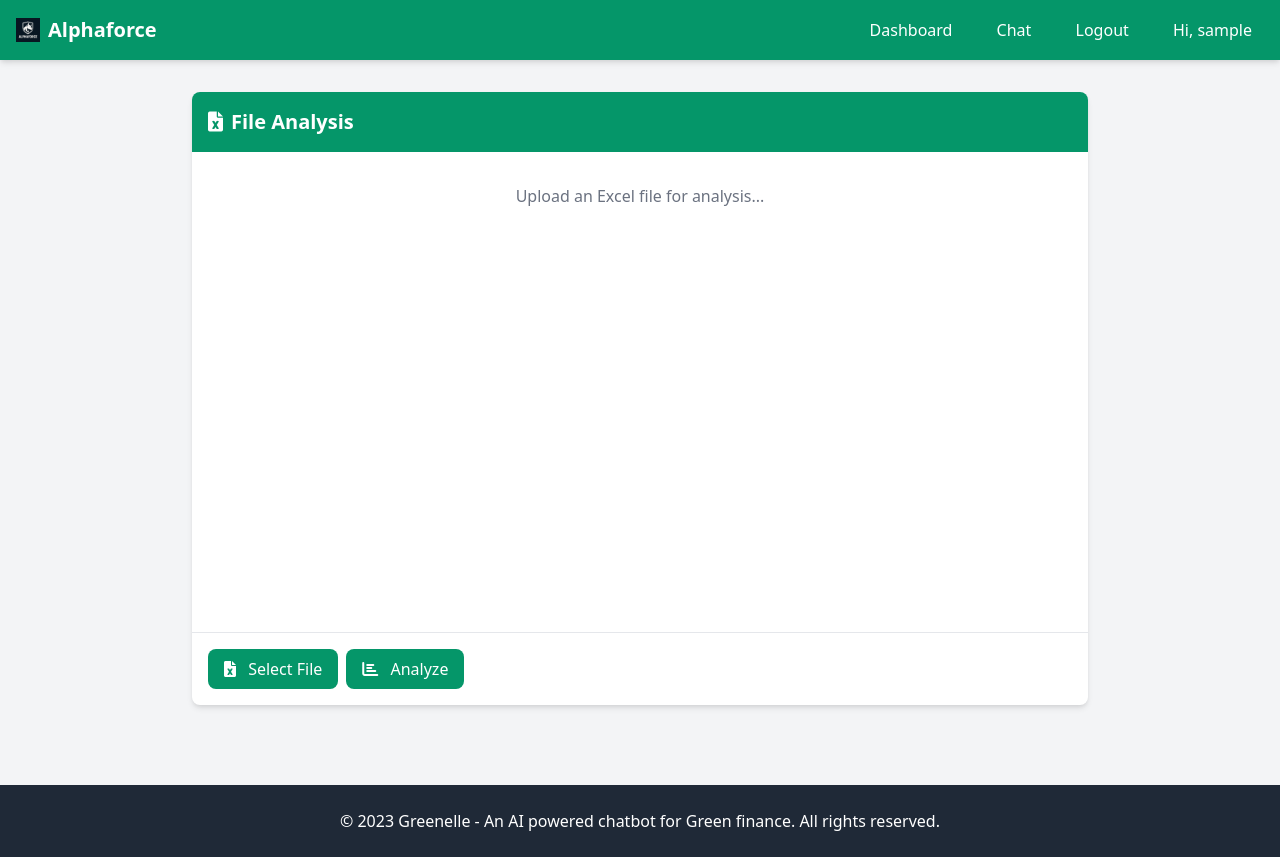
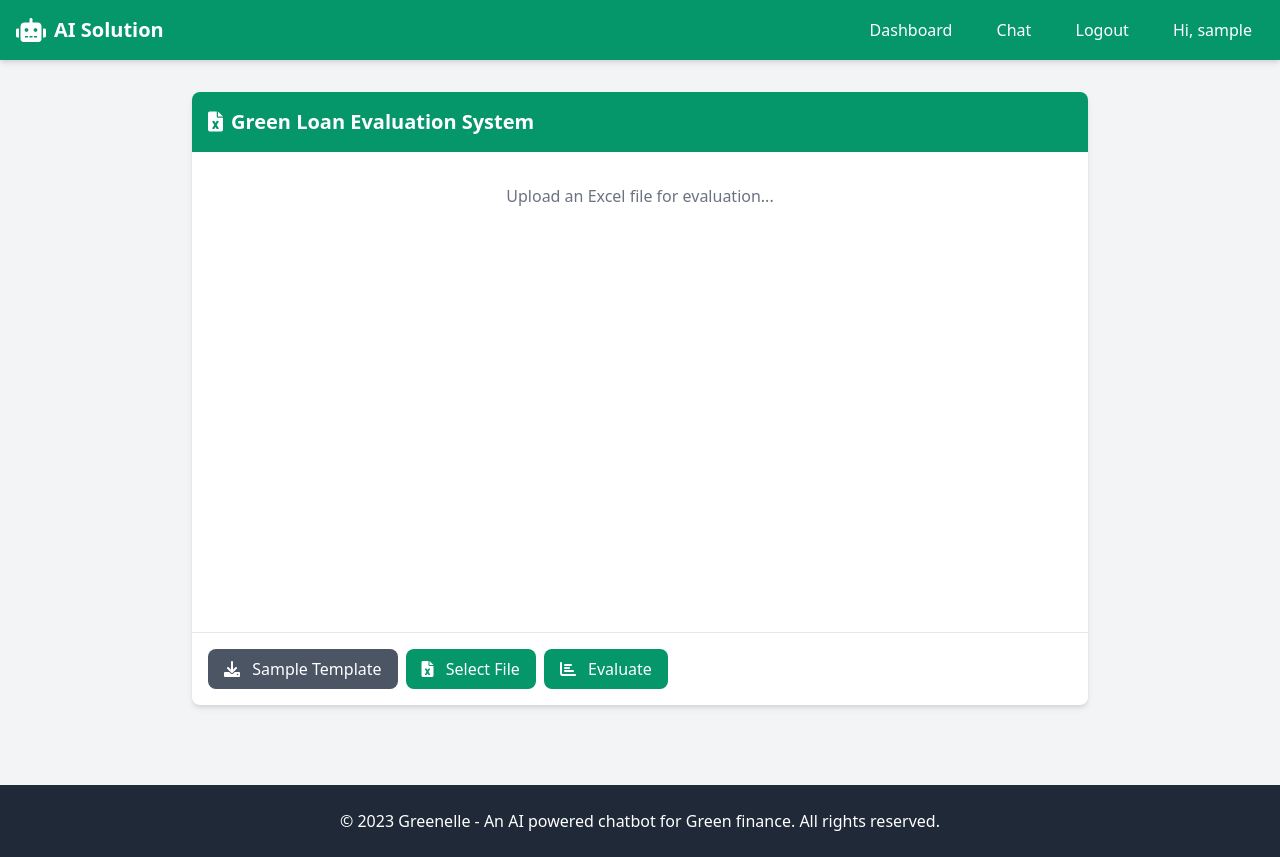
Before and after one commit to walerick/Green, a Flask app: page /file-analysis in a window 1280 px wide. Run offline with Flask 3, Linux system fonts and the light colour scheme; the visitor is signed in with stand-in values (Sample User, id 1); some libraries are stand-ins or nearby versions.

Commit message:
Merge remote-tracking branch 'origin/main'

```diff
--- a/app.py
+++ b/app.py
@@ -20,7 +20,7 @@ os.makedirs(UPLOAD_FOLDER, exist_ok=True)
 
 # Dummy user database (in production, use a real database)
 users = {
-    "admin": generate_password_hash("password123")
+    "User": generate_password_hash("password123")
 }
 
 # Allowed file extensions
@@ -244,7 +244,7 @@ def chat():
 
     # Add system message if this is a new conversation
     if not messages:
-        messages.append({"role": "system", "content": "You are a helpful assistant."})
+        messages.append({"role": "system", "content": "Your name is Greenelle, so you should introduce yourself properly. I might later want to discuss with you about different things so you should limit the conversation to these topics without explicitly telling me youre doing so [Green Finance, Sustainable finance, Climate change]."})
 
     # Add user's new message
     messages.append({"role": "user", "content": user_input})
--- a/templates/base.html
+++ b/templates/base.html
@@ -18,9 +18,9 @@
 <!--                Alphaforce-->
 <!--            </a>-->
             <a href="/" class="text-xl font-bold flex items-center space-x-2">
-<!--                <i class="fas fa-robot text-2xl"></i>-->
-                 <img src="/static/images/Aplhaforce.png" class="h-6 w-6 object-contain" alt="Alphaforce logo" />
-                <span>Alphaforce</span>
+                <i class="fas fa-robot text-2xl"></i>
+<!--                 <img src="/static/images/Aplhaforce.png" class="h-6 w-6 object-contain" alt="Alphaforce logo" />-->
+                <span>AI Solution</span>
             </a>
 
             <div class="space-x-4">
--- a/templates/chat.html
+++ b/templates/chat.html
@@ -63,7 +63,7 @@
 
         <div class="p-4 chat-container" id="chatbox">
             <div class="text-center text-gray-500 py-4">
-                Start chatting with the AI...
+                Start chatting with Greenelle...
             </div>
         </div>
 
@@ -152,7 +152,7 @@
             const messageDiv = document.createElement('div');
             messageDiv.className = `mb-3 p-4 ${sender}-message`;
             messageDiv.innerHTML = `
-                <div class="font-bold mb-1">${sender === 'user' ? 'You' : 'AI Bot'}</div>
+                <div class="font-bold mb-1">${sender === 'user' ? 'You' : 'Greenelle'}</div>
                 <div>${text}</div>
             `;
             chatbox.appendChild(messageDiv);
--- a/templates/dashboard.html
+++ b/templates/dashboard.html
@@ -30,11 +30,11 @@
             <div class="text-blue-500 mb-4">
                 <i class="fas fa-file-excel text-4xl"></i>
             </div>
-            <h3 class="text-xl font-semibold mb-3">Analyze Financial Data</h3>
-            <p class="text-gray-600 mb-4">Upload Excel files for AI-powered analysis of your financial data.</p>
+            <h3 class="text-xl font-semibold mb-3">Evaluate and Classify Green Loan</h3>
+            <p class="text-gray-600 mb-4">Upload Excel files for AI Powered Evaluation</p>
             <a href="{{ url_for('file_analysis') }}"
                class="inline-block bg-blue-600 text-white px-6 py-2 rounded hover:bg-blue-700 transition">
-                Analyze Files <i class="fas fa-upload ml-2"></i>
+                Start Evaluation <i class="fas fa-upload ml-2"></i>
             </a>
         </div>
     </div>
--- a/templates/file_analysis.html
+++ b/templates/file_analysis.html
@@ -48,18 +48,25 @@
     <div class="bg-white rounded-lg shadow-md overflow-hidden">
         <div class="bg-green-600 text-white p-4">
             <h2 class="text-xl font-bold flex items-center">
-                <i class="fas fa-file-excel mr-2"></i> File Analysis
+                <i class="fas fa-file-excel mr-2"></i> Green Loan Evaluation System
             </h2>
         </div>
 
+
         <div class="p-4 analysis-container" id="analysisbox">
             <div class="text-center text-gray-500 py-4">
-                Upload an Excel file for analysis...
+                Upload an Excel file for evaluation...
             </div>
         </div>
 
         <div class="p-4 border-t">
             <div class="flex items-center">
+                <a href="{{ url_for('static', filename='sample file.xlsx') }}"
+                    class="bg-gray-600 text-white px-4 py-2 rounded-lg hover:bg-gray-700 transition"
+                    download>
+                    <i class="fas fa-download mr-2"></i> Sample Template
+                </a>
+                <span id="file-name" class="ml-2 text-gray-600 truncate max-w-xs"></span>
                 <label for="file-input"
                     class="cursor-pointer bg-green-600 text-white px-4 py-2 rounded-lg hover:bg-green-700 transition mr-2">
                     <i class="fas fa-file-excel mr-2"></i> Select File
@@ -67,7 +74,7 @@
                 <input type="file" id="file-input" accept=".xls,.xlsx">
                 <button id="analyze-btn"
                     class="bg-green-600 text-white px-4 py-2 rounded-lg hover:bg-blue-700 transition">
-                    <i class="fas fa-chart-bar mr-2"></i> Analyze
+                    <i class="fas fa-chart-bar mr-2"></i> Evaluate
                 </button>
                 <span id="file-name" class="ml-2 text-gray-600 truncate max-w-xs"></span>
             </div>
--- a/templates/index.html
+++ b/templates/index.html
@@ -36,8 +36,8 @@
             <div class="text-green-500 mb-4">
                 <i class="fas fa-file-excel text-4xl"></i>
             </div>
-            <h3 class="text-xl font-semibold mb-3">Excel Analysis</h3>
-            <p class="text-gray-600">AI-powered insights from your Excel data.</p>
+            <h3 class="text-xl font-semibold mb-3">AI Powered Green Loan Classifier</h3>
+            <p class="text-gray-600">Upload excel -> Get AI driven report..</p>
         </div>
     </div>
 
```
Also changed, not shown: 1 other file.
